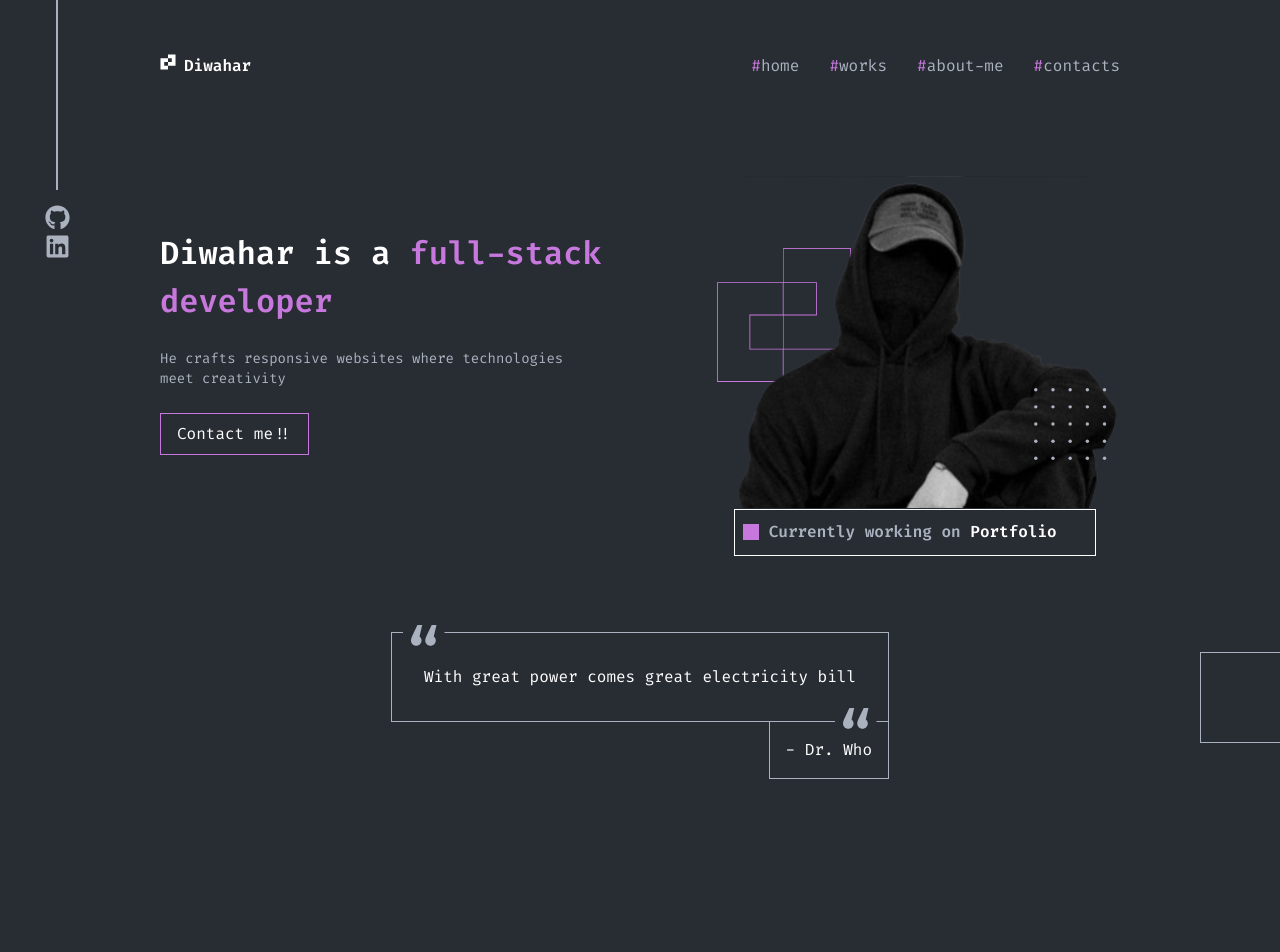
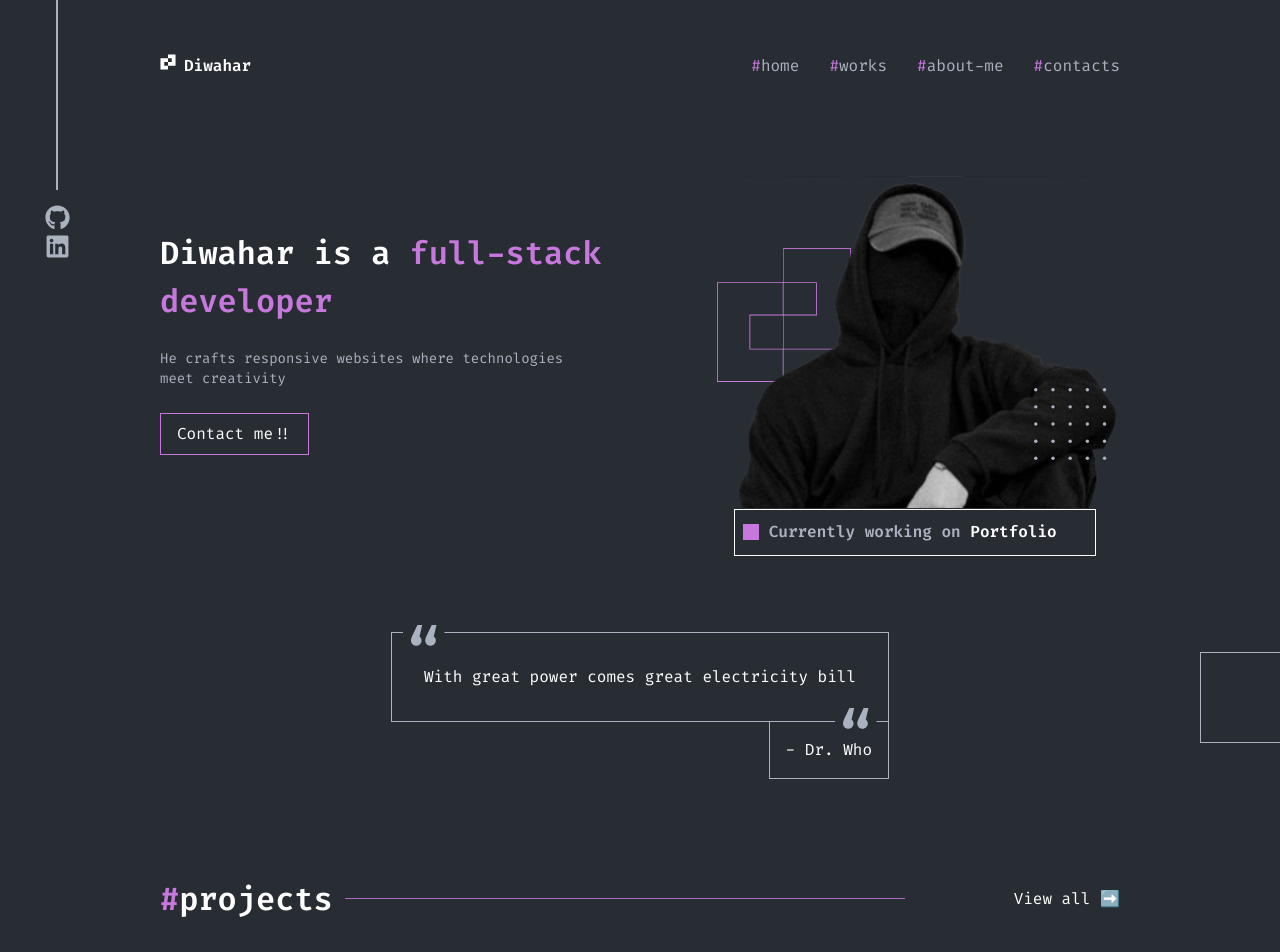
Before and after one commit to diwahar-m/personal-portfolio, a React (Vite) app: page / in a window 1280 px wide. Shown: the top 952 px of the page. Before the commit the page ends 907 px from the top, so only its background shows below. Built offline with nearby package versions, Linux system fonts and the light colour scheme; a web font is replaced by a local one.

Commit message:
projects header added

```diff
--- a/package.json
+++ b/package.json
@@ -14,6 +14,7 @@
     "@emotion/styled": "^11.14.0",
     "@mui/material": "^7.0.1",
     "@tailwindcss/vite": "^4.0.17",
+    "radix-ui": "^1.4.1",
     "react": "^19.0.0",
     "react-dom": "^19.0.0",
     "react-icons": "^5.5.0",
--- /dev/null
+++ b/src/components/Projects.jsx
@@ -0,0 +1,20 @@
+import { Divider } from "@mui/material";
+import React from "react";
+
+export default function Projects() {
+  return (
+    <div className="sm:mx-[8rem]  ">
+      <div className="flex justify-between items-center">
+        <div className="flex gap-3 items-center">
+          <h3 className="font-semibold text-[#fff] text-[2rem]">
+            <span className="text-[#C778DD]">#</span>projects
+          </h3>
+          <Divider sx={{ backgroundColor: "#C778DD", width: "35rem" }} />
+        </div>
+        <div>
+          <p className="text-white">View all ➡️</p>
+        </div>
+      </div>
+    </div>
+  );
+}
--- a/src/pages/Home.jsx
+++ b/src/pages/Home.jsx
@@ -1,11 +1,13 @@
 import HeroSection from "../components/HeroSection";
 import Navbar from "../components/Navbar";
+import Projects from "../components/Projects";
 
 const Home = () => {
   return (
     <div>
       <Navbar />
       <HeroSection />
+      <Projects />
     </div>
   );
 };
```
Also changed, not shown: 1 other file (tests, documents, lock files or other folders).
